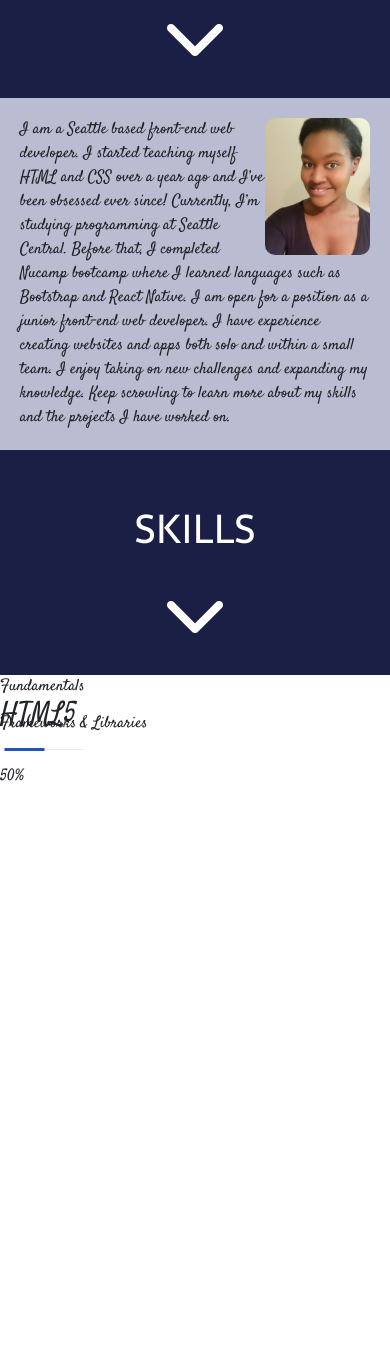
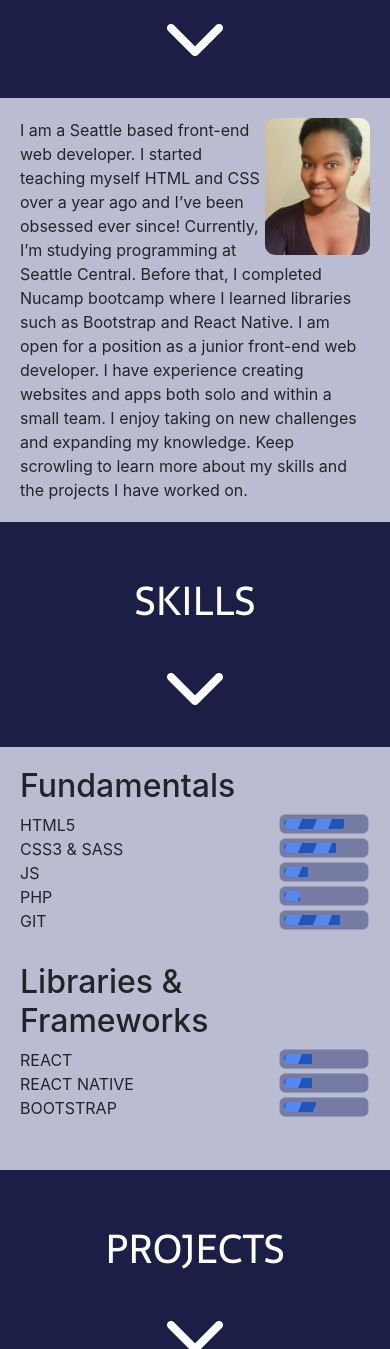
Before and after one commit to jbevk94/portfolio-new, a plain HTML site: page index.html in a window 390 px wide. Shown: the part 651-2000 px from the top of the page. Before the commit the page ends 1440 px from the top, so only its background shows below. Drawn offline with nearby package versions, Linux system fonts and the light colour scheme.

Commit message:
Updated Mobile View

```diff
--- a/dist/loading-bar.css
+++ b/dist/loading-bar.css
@@ -8,6 +8,7 @@
   -webkit-transform: translate(-50%, -50%);
   transform: translate(-50%, -50%);
   text-shadow: 0 0 3px #fff;
+  display: none;
 }
 .ldBar-label:after {
   content: "%";
--- a/dist/loading-bar.min.css
+++ b/dist/loading-bar.min.css
@@ -1 +1 @@
-.ldBar{position:relative}.ldBar.label-center>.ldBar-label{position:absolute;top:50%;left:50%;-webkit-transform:translate(-50%,-50%);transform:translate(-50%,-50%);text-shadow:0 0 3px #fff}.ldBar-label:after{content:"%";display:inline}.ldBar.no-percent .ldBar-label:after{content:""}
+/* .ldBar{position:relative}.ldBar.label-center>.ldBar-label{position:absolute;top:50%;left:50%;-webkit-transform:translate(-50%,-50%);transform:translate(-50%,-50%);text-shadow:0 0 3px #fff}.ldBar-label:after{content:"%";display:inline}.ldBar.no-percent .ldBar-label:after{content:""} */
--- a/index.html
+++ b/index.html
@@ -11,7 +11,7 @@
     <link rel="stylesheet" href="style.css" type="text/css" />
     <!-- GLOBAL CSS -->
     <!-- Loading js -->
-    <link rel="stylesheet" type="text/css" href="dist/loading-bar.css"/>
+    <link rel="stylesheet" type="text/css" href="dist/loading-bar.css" />
     <!-- Bootstrap -->
     <link
       rel="stylesheet"
@@ -19,7 +19,6 @@
       integrity="sha384-Gn5384xqQ1aoWXA+058RXPxPg6fy4IWvTNh0E263XmFcJlSAwiGgFAW/dAiS6JXm"
       crossorigin="anonymous"
     />
-
 
     <!-- Google fonts -->
     <link
@@ -33,7 +32,10 @@
       crossorigin="anonymous"
     ></script>
     <script type="text/javascript" src="dist/loading-bar.js"></script>
-    <script src="http://code.jquery.com/jquery-latest.min.js" type="text/javascript"></script>
+    <script
+      src="http://code.jquery.com/jquery-latest.min.js"
+      type="text/javascript"
+    ></script>
   </head>
   <body>
     <nav class="navbar navbar-expand-lg navbar-light">
@@ -88,22 +90,143 @@
     </div>
 
     <div class="about-me">
-        <img src="images/me.PNG" alt="Selfie of Beverly">
-        <p>I am a Seattle based front-end web developer. I started teaching myself HTML and CSS over a year ago and I’ve been obsessed ever since! Currently, I’m studying programming at Seattle Central. Before that, I completed Nucamp bootcamp where I learned languages such as Bootstrap and React Native. I am open for a position as a junior front-end web developer. I have experience creating websites and apps both solo and within a small team. I enjoy taking on new challenges and expanding my knowledge. Keep scrowling to learn more about my skills and the projects I have worked on.</p>
+      <img src="images/me.PNG" alt="Selfie of Beverly" />
+      <p>
+        I am a Seattle based front-end web developer. I started teaching myself
+        HTML and CSS over a year ago and I’ve been obsessed ever since!
+        Currently, I’m studying programming at Seattle Central. Before that, I
+        completed Nucamp bootcamp where I learned libraries such as Bootstrap
+        and React Native. I am open for a position as a junior front-end web
+        developer. I have experience creating websites and apps both solo and
+        within a small team. I enjoy taking on new challenges and expanding my
+        knowledge. Keep scrowling to learn more about my skills and the projects
+        I have worked on.
+      </p>
     </div>
 
     <div class="title">
-        <h1 id="skills">Skills</h1>
-        <i class="fas fa-chevron-down fa-4x"></i>
+      <h1 id="skills">Skills</h1>
+      <i class="fas fa-chevron-down fa-4x"></i>
+    </div>
+    <div class="my-skills">
+      <div class="fundamentals">
+          <h2>Fundamentals</h2>
+        <span>HTML5</span>
+        <div
+          data-preset="stripe"
+          class="ldBar label-center"
+          data-value="75"
+          data-fill-background-extrude="4"
+          data-fill-background="#767ba3"
+        ></div>
+<br>
+        <span>CSS3 & SASS</span>
+        <div
+        data-preset="stripe"
+          class="ldBar label-center"
+          data-value="65"
+          data-fill-background-extrude="4"
+          data-fill-background="#767ba3"
+        ></div><br>
+        <span>JS</span>
+        <div
+          data-preset="stripe"
+          class="ldBar label-center"
+          data-value="30"
+          data-fill-background-extrude="4"
+          data-fill-background="#767ba3"
+        ></div><br>
+        <span>PHP</span>
+        <div
+          data-preset="stripe"
+          class="ldBar label-center"
+          data-value="20"
+          data-fill-background-extrude="4"
+          data-fill-background="#767ba3"
+        ></div><br>
+        <span>GIT</span>
+        <div
+          data-preset="stripe"
+          class="ldBar label-center"
+          data-value="70"
+          data-fill-background-extrude="4"
+          data-fill-background="#767ba3"
+        ></div> <br>
+      </div>
+
+
+
+      <div class="libraries">
+          <h2>Libraries & Frameworks</h2>
+        <span>REACT</span>
+        <div
+          data-preset="stripe"
+          class="ldBar label-center"
+          data-value="35"
+          data-fill-background-extrude="4"
+          data-fill-background="#767ba3"
+        ></div> <br>
+
+        <span>REACT NATIVE</span>
+        <div
+          data-preset="stripe"
+          class="ldBar label-center"
+          data-value="35"
+          data-fill-background-extrude="4"
+          data-fill-background="#767ba3"
+        ></div> <br>
+        <span>BOOTSTRAP</span>
+        <div
+          data-preset="stripe"
+          class="ldBar label-center"
+          data-value="40"
+          data-fill-background-extrude="4"
+          data-fill-background="#767ba3"
+        ></div>
+      </div>
+
     </div>
 
-    <div class="fundamentals">Fundamentals</div>
-    <div class="ldBar" data-value="50"><h3>HTML5</h3>
-    </div>
+    <div class="title">
+        <h1 id="skills">Projects</h1>
+        <i class="fas fa-chevron-down fa-4x"></i>
+      </div>
+      <div class="my-projects">
+        <div class="card">
+            <a href="http://beverlymjames.com/projects/unionclub/"><img src="images/uct.PNG" alt="Image of about page from union club website"/>
+              </a>
+              <h5 class="card-title"> Recreation Of Union Club Tacoma</h5>
+            <p class="card-text">Bootstrap 4 </p>
+            </div>
+            <div class="card">
+                <a href="http://beverlymjames.com/projects/go/"><img src="images/go.PNG" alt="Image of Go landing page"/>
+                  </a>
+                  <h5 class="card-title"> Landing Page</h5>
+                </div>
+                <div class="card">
+                    <a href="http://beverlymjames.com/projects/weatherapp/"><img src="images/weather.PNG" alt="Image of Go landing page"/>
+                      </a>
+                      <h5 class="card-title"> Weather App Using Api</h5>
+                    </div>
 
+          </div>
 
-    <div class="libraries">Frameworks & Libraries</div>
+          <div class="title">
+            <h1 id="skills">Contact</h1>
+            <i class="fas fa-chevron-down fa-4x"></i>
+          </div>
+          <div class="my-contact">
+          <div class="my-info">
+              <span>Beverly M James</span> <br>
+              <span>Seattle, WA</span> <br>
+              <span>bmj.webdev@gmail.com</span>
 
+              <div class="links">
+                  <span>https://www.linkedin.com/in/beverly-james/</span> <br>
+                  <span>https://github.com/jbevk94</span>
+              </div>
+          </div>
+</div>
     <!-- GLOBAL JS -->
     <script
       src="https://code.jquery.com/jquery-3.2.1.slim.min.js"
--- a/style.scss
+++ b/style.scss
@@ -1,3 +1,5 @@
+// sass --watch style.scss:style.css
+
 // fonts
 @import "scss/fontawesome.scss";
 @import "scss/solid.scss";
@@ -25,7 +27,7 @@ $title-color: #1b1f46;
 * {
   margin: 0;
   padding: 0;
-  font-family: $body-font;
+//   font-family: $body-font;
 }
 
 // Navbar
@@ -97,16 +99,18 @@ $title-color: #1b1f46;
     justify-content: flex-end;
 
 }
-// About
+// All Pages
 #about, #skills, #projects, #contact{
     padding-top: 25px;
     padding-bottom: 20px;
 }
 
-.about-me{
+.about-me, .my-skills, .my-projects, .my-contact{
     padding: 20px;
     background-color: $background-color;
 }
+
+// About Me
 .about-me img{
     width: 30%;
     float: right;
@@ -118,3 +122,40 @@ $title-color: #1b1f46;
 }
 
 // Skills
+.ldBar{
+    width: 100%;
+}
+
+.fundamentals{
+    justify-content: flex-end;
+}
+
+// Projects
+
+.card img{
+    width: 100%;
+}
+
+.card{
+    text-align: center;
+    margin-bottom: 20px;
+}
+
+.fundamentals, .libraries{
+    padding-bottom: 30px;
+}
+
+.fundamentals span{
+    float: left;
+
+}
+.ldBar{
+    float: right;
+}
+
+
+
+.my-contact{
+    letter-spacing: 2px;
+    line-height: 2.4rem;
+}
```
Also changed, not shown: style.css, 1 other file.
